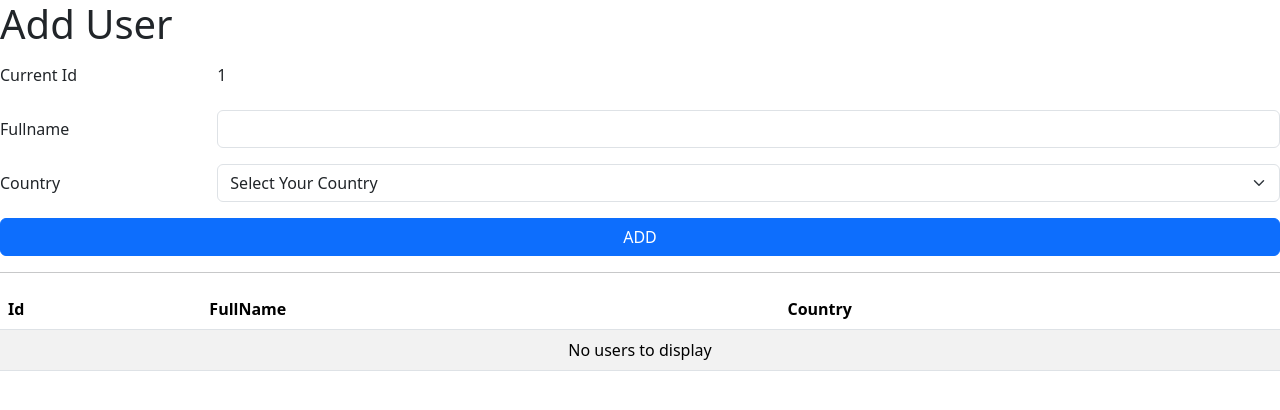
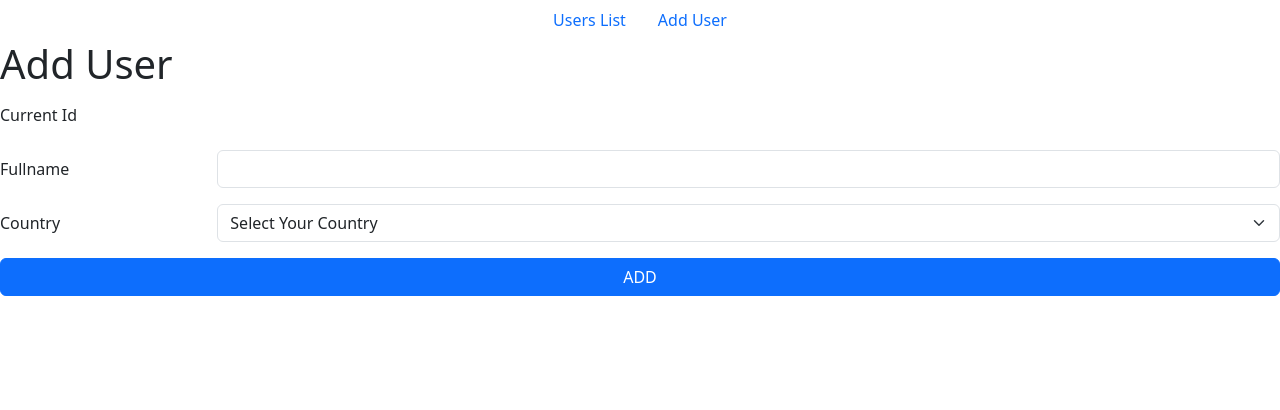
Before and after one commit to youssefharrak1/First-Steps-to-learn-React, a React (Create React App) app: page /user/create in a window 1280 px wide. Shown: the top 410 px of the page. Built offline with nearby package versions, Linux system fonts and the light colour scheme.

Commit message:
Created UsersContext

```diff
--- a/package.json
+++ b/package.json
@@ -9,6 +9,7 @@
     "bootstrap": "^5.3.2",
     "react": "^18.2.0",
     "react-dom": "^18.2.0",
+    "react-router-dom": "^6.16.0",
     "react-scripts": "5.0.1",
     "web-vitals": "^2.1.4"
   },
--- a/src/Users/UsersAdd.jsx
+++ b/src/Users/UsersAdd.jsx
@@ -9,10 +9,13 @@ export default function UsersAdd({lastid,onAddUser})
     e.preventDefault();
   onAddUser({
       payload:{
+          id:lastid,
           fullname:fullname.current.value,
           country:country.current.value,
       }
   })
+    fullname.current.value=null
+    country.current.value=null
 
 
 }
--- a/src/Users/UsersApp.jsx
+++ b/src/Users/UsersApp.jsx
@@ -1,10 +1,15 @@
 import UsersTable from "./UsersTable";
-import {useState} from "react";
+import {createContext, useContext, useState} from "react";
 import UsersAdd from "./UsersAdd";
+import UsersLayout from "./UsersLayout";
 
 export default function  UsersApp()
 {
 
+    const UsersContext=createContext({
+        users:[],
+        lastid:1,
+    })
     const [users, setUsers]=useState([])
     const[lastid,setLastId]=useState(1)
     const addUser=(data)=>{
@@ -14,9 +19,14 @@ export default function  UsersApp()
     }
     return(
         <>
-            <UsersAdd lastid={lastid} onAddUser={addUser} />
-            <hr/>
-            <UsersTable users={users}  />
+            <UsersContext.Provider value={{
+                users: users,
+                lastid: lastid,
+            }}>
+                <UsersLayout  />
+            </UsersContext.Provider>
+
+
 
         </>
 
--- /dev/null
+++ b/src/Users/UsersEdit.jsx
@@ -0,0 +1,8 @@
+export  default function UsersEdit()
+{
+    return (
+        <>
+
+    </>
+    )
+}
--- /dev/null
+++ b/src/Users/UsersLayout.jsx
@@ -0,0 +1,34 @@
+import {BrowserRouter, Link, Outlet, Route, Routes} from "react-router-dom";
+import UsersTable from "./UsersTable";
+import UsersAdd from "./UsersAdd";
+import UsersEdit from "./UsersEdit";
+
+export default function UsersLayout()
+{
+    return (
+        <>
+            <BrowserRouter>
+                <nav>
+                    <ul className="nav justify-content-center">
+                        <li className="nav-item">
+                            <Link to={'/'} className="nav-link"> Users List</Link>
+                        </li>
+
+                        <li className="nav-item">
+                            <Link to={'/user/create'} className="nav-link"> Add User</Link>
+                        </li>
+
+                    </ul>
+                </nav>
+                <Routes>
+                    <Route index element={<UsersTable />}/>
+                    <Route path={'/user/create'} element={<UsersAdd />}/>
+                    <Route path={'/user/:id/edit'} element={<UsersEdit />}/>
+                </Routes>
+            </BrowserRouter>
+         <Outlet />
+        </>
+
+
+    )
+}
```
Also changed, not shown: 1 other file (tests, documents, lock files or other folders).
